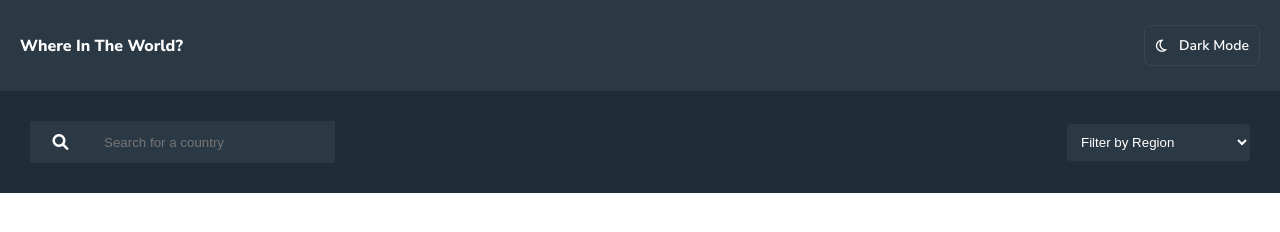
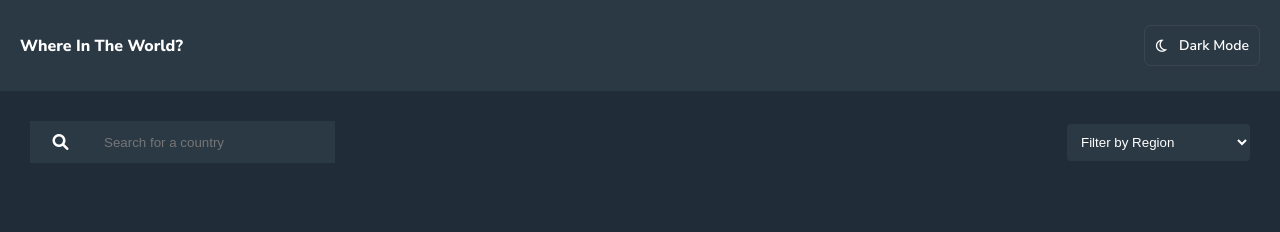
Before and after one commit to ABK-97/countries-chalinge, a plain HTML site: page index.html in a window 1280 px wide. Drawn offline with Linux system fonts and the light colour scheme; no server answers.

Commit message:
body back ground color

```diff
--- a/css/SCSS/pages/_global.scss
+++ b/css/SCSS/pages/_global.scss
@@ -6,6 +6,7 @@
 body{
     font-family: 'Nunito Sans', sans-serif;
     font-size: 16px;
+    background-color: $Very-Dark-Blue-Dark-Mode-Background;
 }
 ul,ol{
     list-style: none;
```
Also changed, not shown: css/main.css, css/page-two.css, 2 other files.
